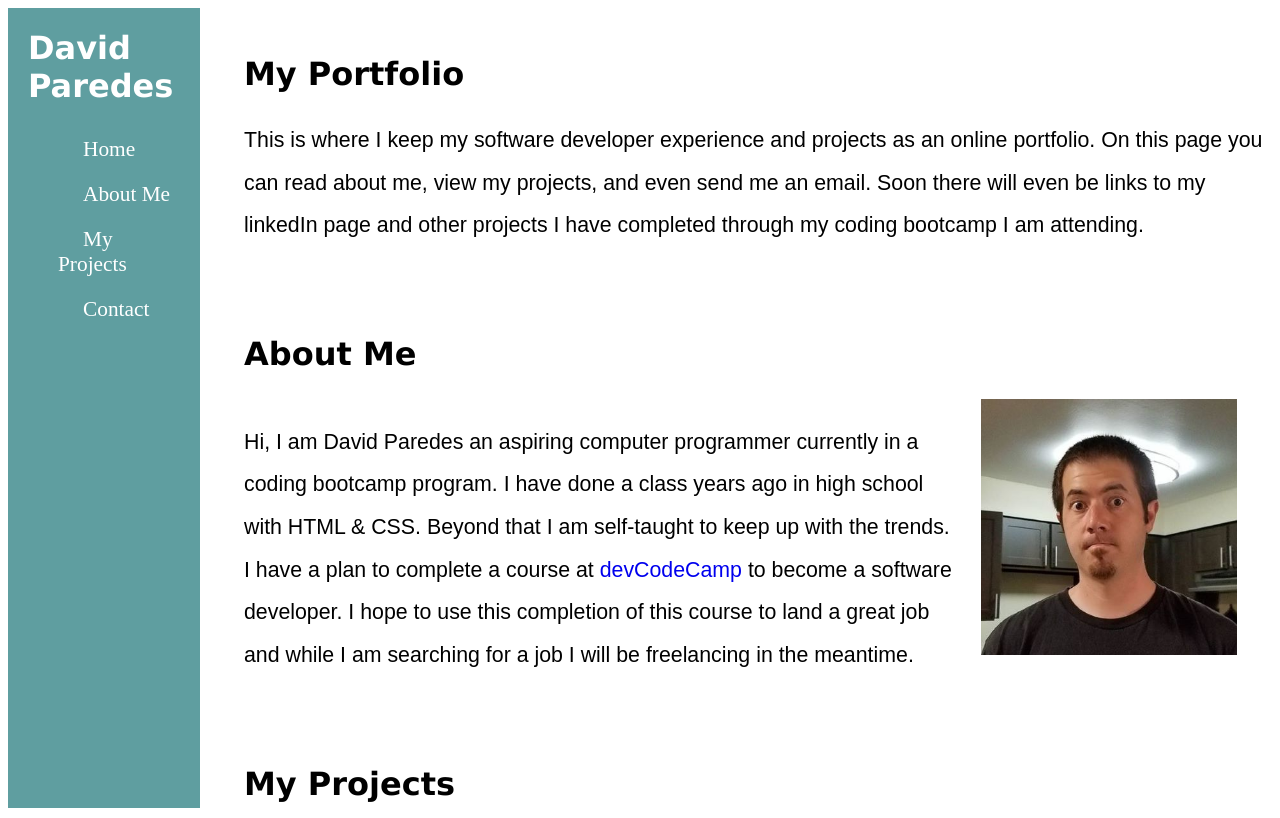
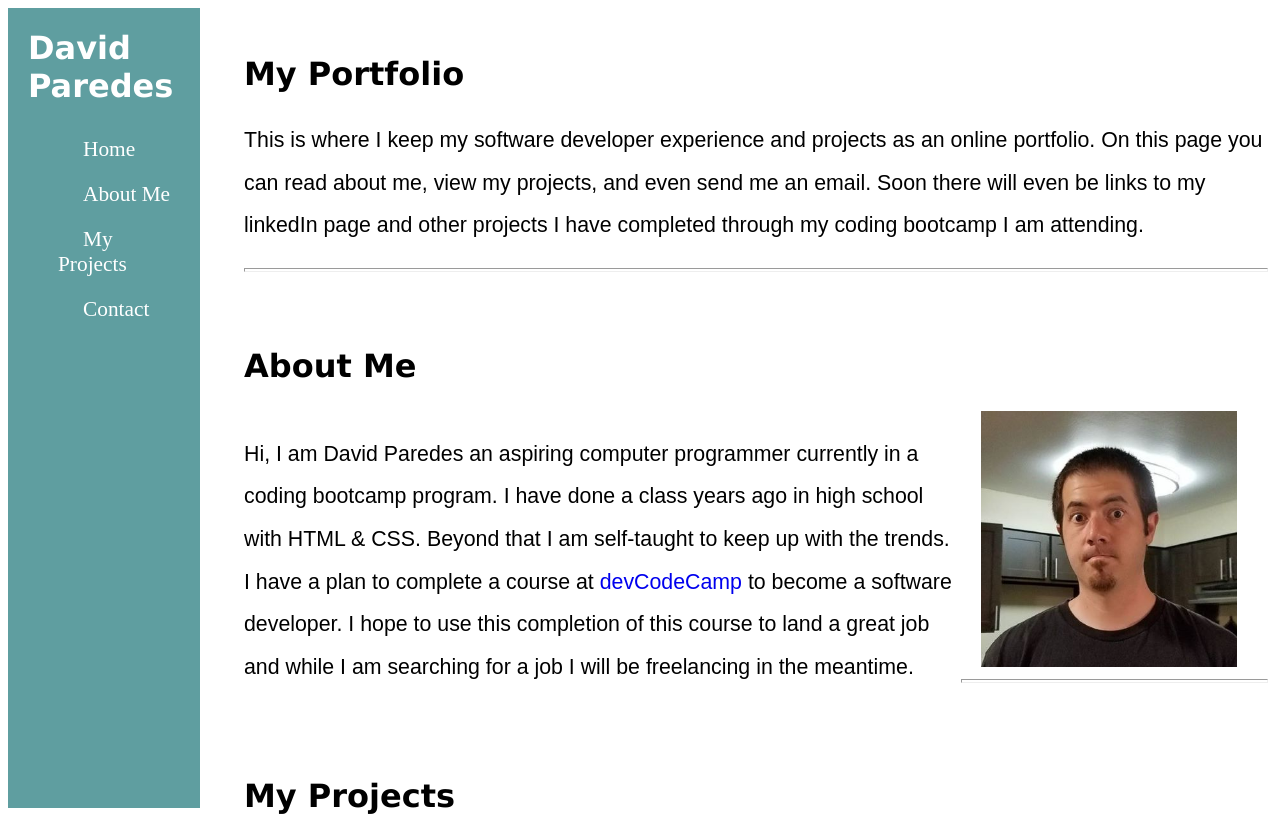
Before and after one commit to DaveyCrockett/DaveyCrockett.github.io, a plain HTML site: page index.html in a window 1280 px wide. Shown: the top 818 px of the page. Drawn offline with Linux system fonts and the light colour scheme.

Commit message:
Added a horizontal rule after each section

```diff
--- a/css/portfolio.css
+++ b/css/portfolio.css
@@ -143,6 +143,10 @@ h2 {
     font-family:'Lucida Sans', 'Lucida Sans Regular', 'Lucida Grande', 'Lucida Sans Unicode', Geneva, Verdana, sans-serif;
     font-size: 24pt;
 }
+hr {
+    height: 2px;
+    color: black;
+}
 @media screen and (max-width: 1024px){
     header {
         width: 20%;
--- a/index.html
+++ b/index.html
@@ -19,13 +19,13 @@
         </header>
         <section id="top">
             <h2 id="myPortfolio">My Portfolio</h2>
-            <p>This is where I keep my software developer experience and projects as an online portfolio. On this page you can read about me, view my projects, and even send me an email. Soon there will even be links to my linkedIn page and other projects I have completed through my coding bootcamp I am attending. </p>
+            <p>This is where I keep my software developer experience and projects as an online portfolio. On this page you can read about me, view my projects, and even send me an email. Soon there will even be links to my linkedIn page and other projects I have completed through my coding bootcamp I am attending. </p>   <hr>
         </section>
         <section>
             <h2 id="aboutMe">About Me</h2>
             <div id="aboutMeContent">
             <img id="myImage" src="images/contact_profile.jpg" alt="Image of David Paredes">
-            <p id="aboutMeText">Hi, I am David Paredes an aspiring computer programmer currently in a coding bootcamp program. I have done a class years ago in high school with HTML & CSS. Beyond that I am self-taught to keep up with the trends. I have a plan to complete a course at <a id="devCodeCamp_link" href="https://www.devcodecamp.com" target="_blank">devCodeCamp</a> to become a software developer. I hope to use this completion of this course to land a great job and while I am searching for a job I will be freelancing in the meantime.</p>
+            <p id="aboutMeText">Hi, I am David Paredes an aspiring computer programmer currently in a coding bootcamp program. I have done a class years ago in high school with HTML & CSS. Beyond that I am self-taught to keep up with the trends. I have a plan to complete a course at <a id="devCodeCamp_link" href="https://www.devcodecamp.com" target="_blank">devCodeCamp</a> to become a software developer. I hope to use this completion of this course to land a great job and while I am searching for a job I will be freelancing in the meantime.</p>   <hr>
             </div>
         </section>
         <section>
@@ -74,7 +74,7 @@
                                 </div>
                               </div>
                 </div>
-
+                <hr>
         </section>
         <section>
             <h2 id="contact">Contact Me</h2>
```
